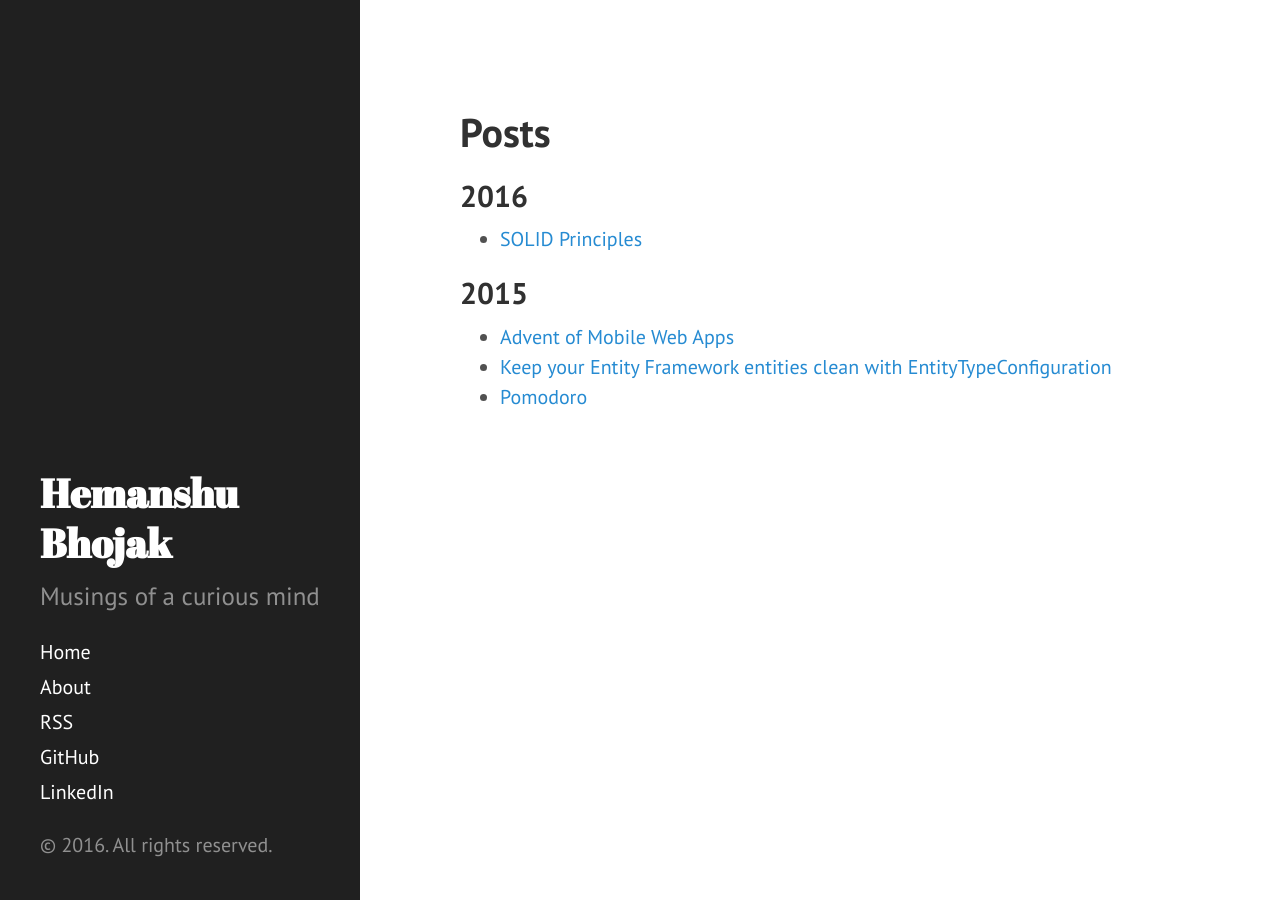
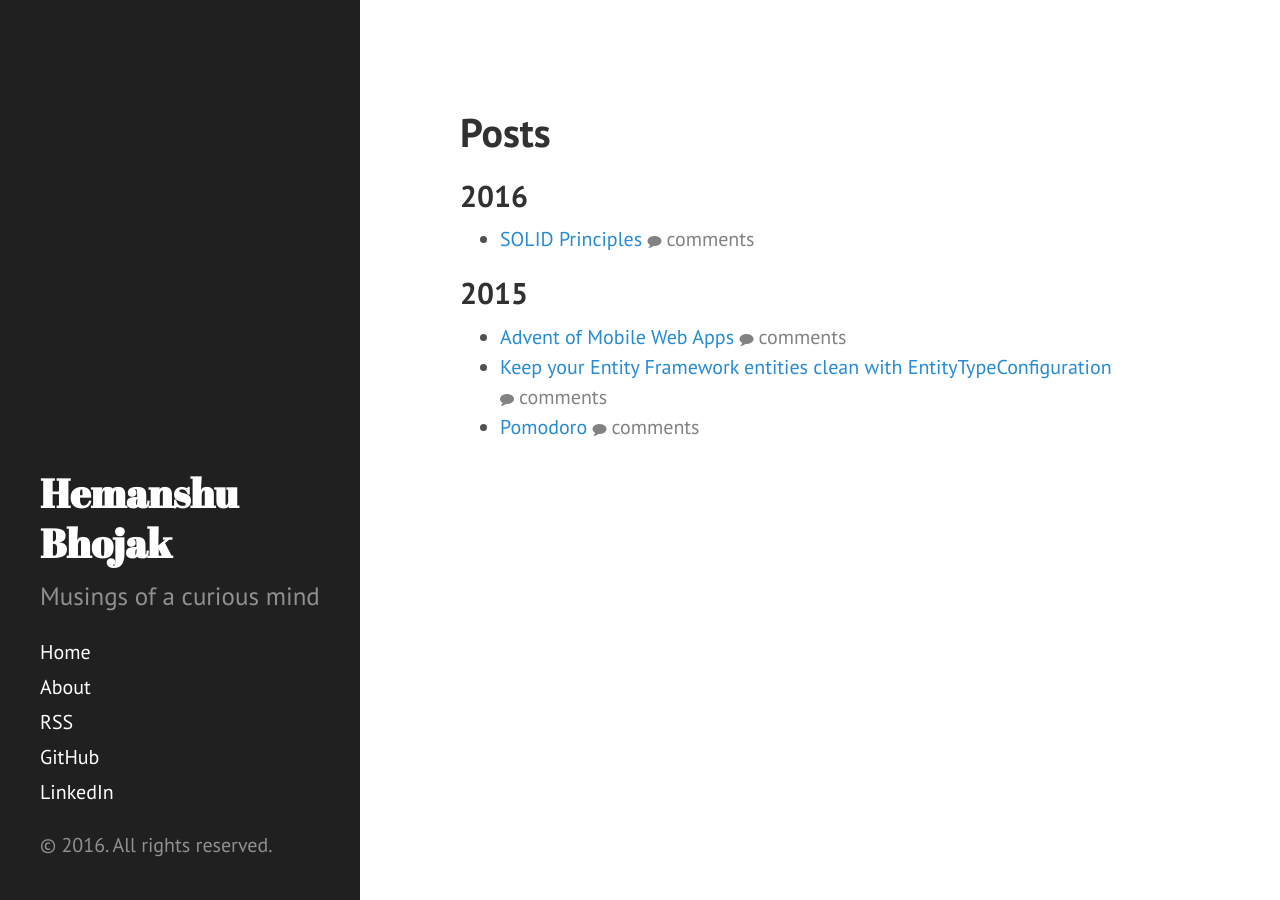
Before and after one commit to technoheman/hemanshubhojak.com, a Jekyll site: the page built from index.html, in a window 1280 px wide. Built offline with Jekyll 4.4.1, drawn with Linux system fonts in a browser that asks for light colours; comment, search, counter and statistics services are not loaded.

Commit message:
Added comment count next to post links <Hemanshu>

```diff
--- a/_layouts/default.html
+++ b/_layouts/default.html
@@ -13,5 +13,6 @@
 
     {% include analytics.html %}
 
+    <script id="dsq-count-scr" src="//hemanshubhojak-blog.disqus.com/count.js" async></script>
   </body>
 </html>
--- a/_sass/_poole.scss
+++ b/_sass/_poole.scss
@@ -453,3 +453,13 @@ a.pagination-item:hover {
     padding-right: 5px;
     content: "\f073";
 }
+
+.post-comments::before{
+    font: normal normal normal 14px/1 FontAwesome;
+    padding-right: 5px;
+    content: "\f075";
+}
+
+a.post-comments{
+  color: $grey-color;
+}
--- a/index.html
+++ b/index.html
@@ -19,7 +19,7 @@ title: Home
     {% endif %}
 
     <li>
-        <a class="post-link" href="{{ post.url }}">{{ post.title }}</a>
+        <a class="post-link" href="{{ post.url }}">{{ post.title }}</a> <a class="post-comments" href="{{ post.url }}#disqus_thread">comments</a>
     </li>
 
     {% if forloop.last %}</ul>{% endif %}
```
